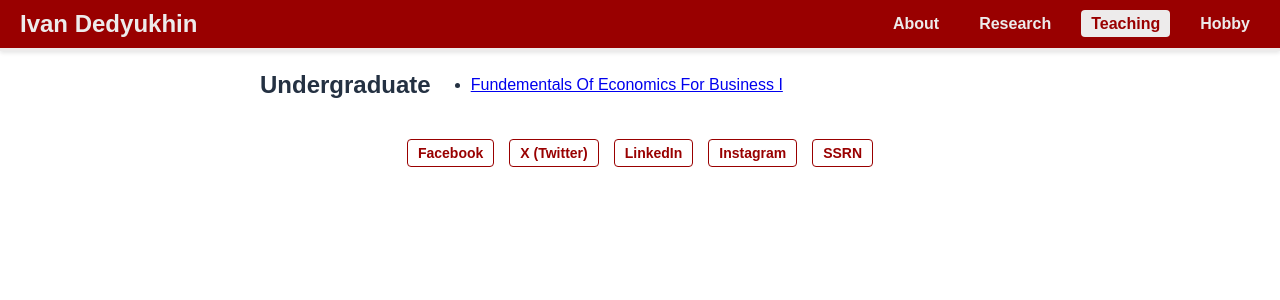
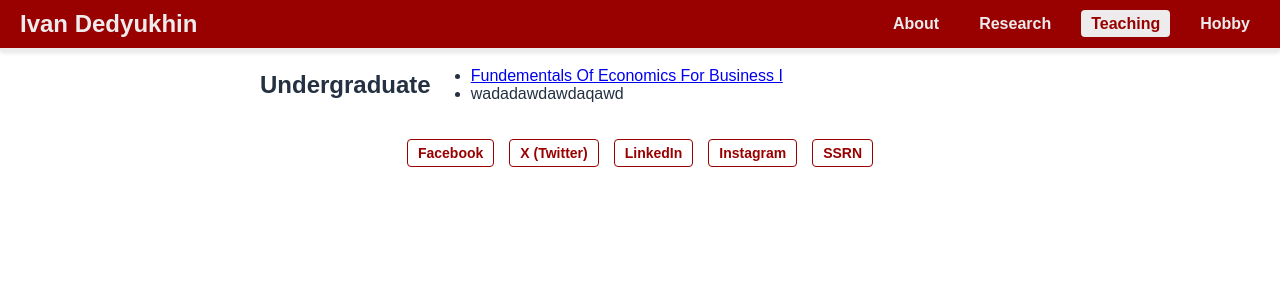
Before and after one commit to Dedyukhin/dedyukhin.github.io, a Jekyll site: the page built from Teaching.md, in a window 1280 px wide. Shown: the top 300 px of the page. Built offline with Jekyll 4.4.1, drawn with Linux system fonts in a browser that asks for light colours.

Commit message:
Update Teaching.md

```diff
--- a/Teaching.md
+++ b/Teaching.md
@@ -7,3 +7,4 @@ permalink: /teaching/
 ## Undergraduate
 
 - [Fundementals Of Economics For Business I](https://dedyukhin.github.io//teaching/Fund-Of-Econ-Bus-1-Indiana)
+- wadadawdawdaqawd
```
